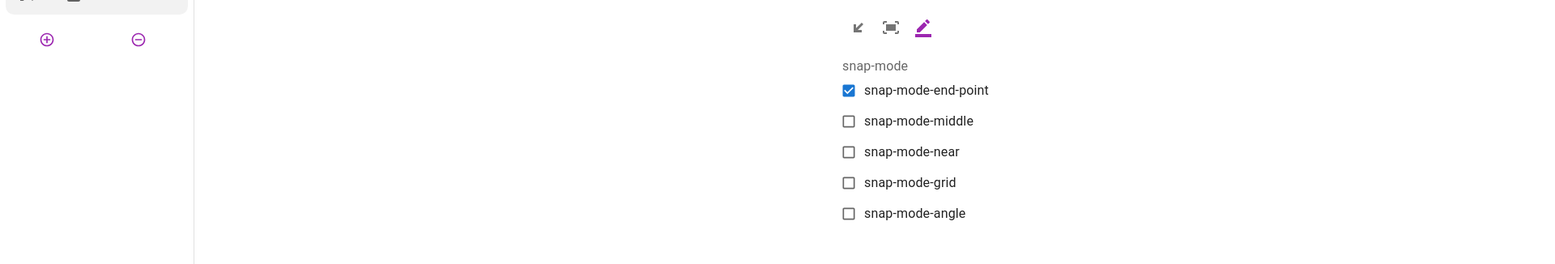
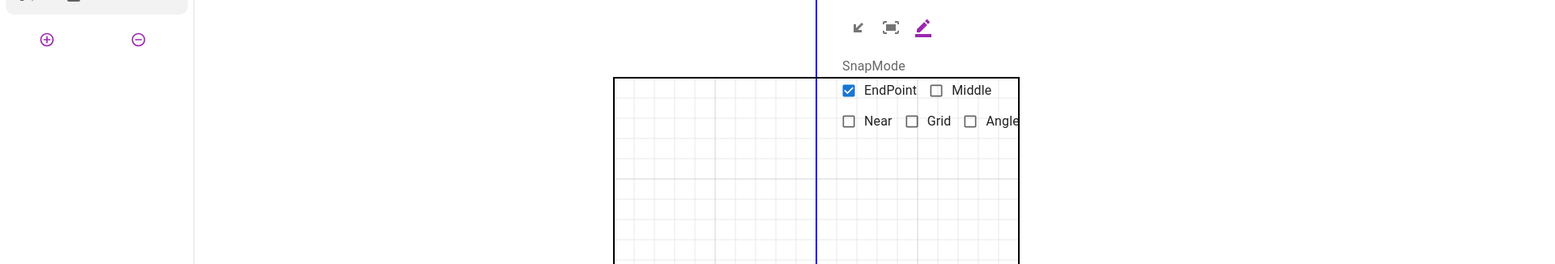
Before and after one commit to baues/building-editor-2d, a Next.js app: page / in a window 1280 px wide. Shown: the part 162-488 px from the top of the page at 81% size, 1920 px wide, since content can reach past the window. Built offline with nearby package versions, Linux system fonts and the light colour scheme.

Commit message:
fix to draw canvas

```diff
--- a/pages/InputSidebar.tsx
+++ b/pages/InputSidebar.tsx
@@ -63,14 +63,14 @@ function SnapModeCheckBoxes(): JSX.Element {
   const { endPoint, near, middle, grid, angle } = snapMode;
 
   return <FormControl component="fieldset">
-    <FormLabel component="legend">snap-mode</FormLabel>
+    <FormLabel component="legend">SnapMode</FormLabel>
     <FormGroup>
       <Box>
-        <SnapModeControl name="endPoint" label="snap-mode-end-point" checked={endPoint} />
-        <SnapModeControl name="middle" label="snap-mode-middle" checked={middle} />
-        <SnapModeControl name="near" label="snap-mode-near" checked={near} />
-        <SnapModeControl name="grid" label="snap-mode-grid" checked={grid} />
-        <SnapModeControl name="angle" label="snap-mode-angle" checked={angle} />
+        <SnapModeControl name="endPoint" label="EndPoint" checked={endPoint} />
+        <SnapModeControl name="middle" label="Middle" checked={middle} />
+        <SnapModeControl name="near" label="Near" checked={near} />
+        <SnapModeControl name="grid" label="Grid" checked={grid} />
+        <SnapModeControl name="angle" label="Angle" checked={angle} />
       </Box>
     </FormGroup>
   </FormControl>;
--- a/src/P5Canvas.tsx
+++ b/src/P5Canvas.tsx
@@ -8,11 +8,8 @@ interface Props {
 
 export default function P5Canvas({ sketch }: Props): React.ReactElement {
   const { p5, setP5, setCanvasWidth, setCanvasHeight, ref } = useP5Context();
-
   useEffect(() => {
-    if (ref?.current) {
-      setP5(new _p5(sketch, ref.current));
-    }
+      setP5(new _p5(sketch));
 
     return () => {
       if (p5) {
@@ -23,10 +20,8 @@ export default function P5Canvas({ sketch }: Props): React.ReactElement {
 
   useEffect(() => {
     function onResize() {
-      if (ref?.current?.parentElement?.offsetWidth && ref.current?.parentElement?.offsetHeight) {
-        setCanvasWidth(ref.current?.parentElement?.offsetWidth);
-        setCanvasHeight(ref.current?.parentElement?.offsetHeight);
-      }
+      setCanvasWidth(window.innerWidth);
+      setCanvasHeight(window.innerHeight);
     }
     onResize();
 
--- a/src/P5Context.tsx
+++ b/src/P5Context.tsx
@@ -14,9 +14,9 @@ interface P5State {
 const initialState = {
   p5: null,
   setP5: () => { },
-  canvasWidth: 0,
+  canvasWidth: 2000,
   setCanvasWidth: () => { },
-  canvasHeight: 0,
+  canvasHeight: 1000,
   setCanvasHeight: () => { },
   ref: null,
 };
```
